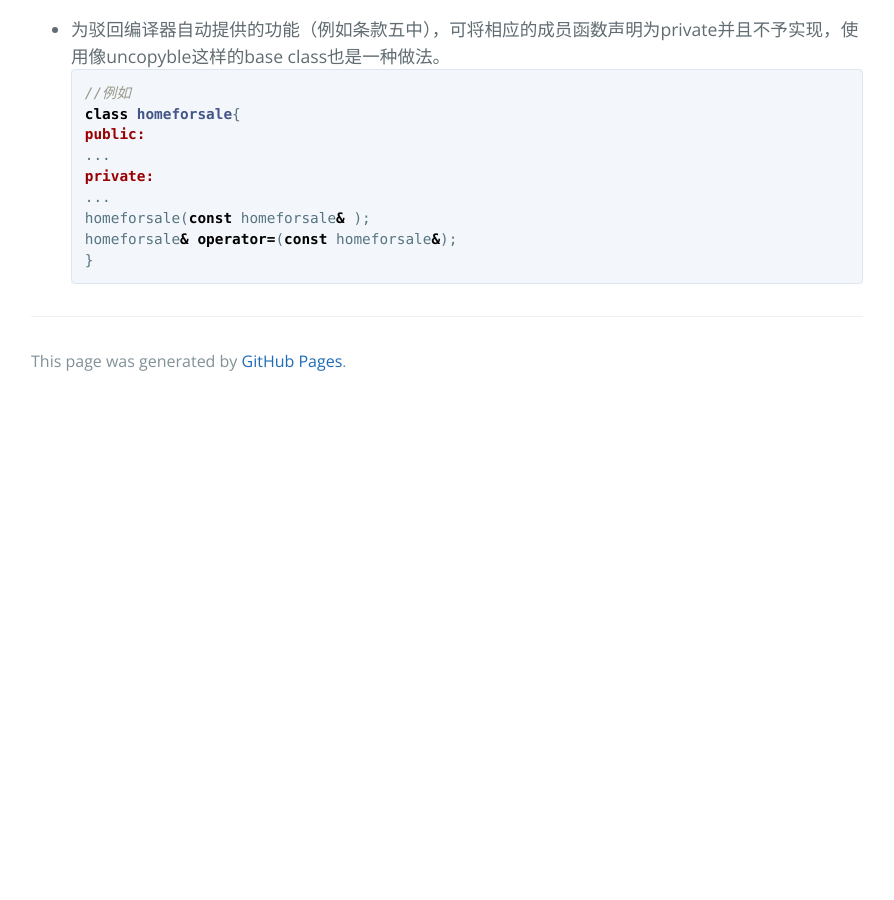
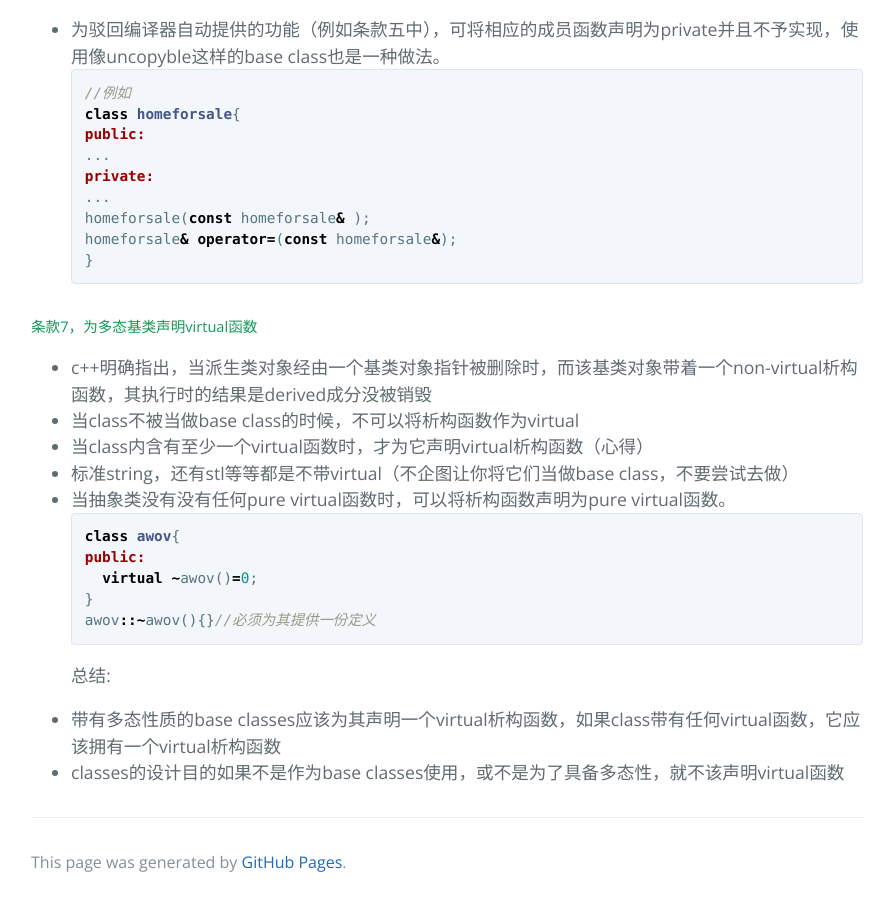
Before and after one commit to cuiyixiao/cuiyixiao.github.io, a Jekyll site: the page built from _posts/2017-12-19-effectivec++.md, in a window 1280 px wide and 900 px high, scrolled down 3644 px. Shown: the whole window, without its empty margins (193-1087 px from the left). Built offline with Jekyll 4.4.1, drawn with Linux system fonts in a browser that asks for light colours; our own code applies the rules of GitHub Pages for plain Markdown files; before the commit the page ends 4049 px from its top, so only the background shows below that.

Commit message:
update post

````diff
--- a/_posts/2017-12-19-effectivec++.md
+++ b/_posts/2017-12-19-effectivec++.md
@@ -135,3 +135,20 @@ private:
   homeforsale& operator=(const homeforsale&);
 }
 ```
+
+##### 条款7，为多态基类声明virtual函数
+- c++明确指出，当派生类对象经由一个基类对象指针被删除时，而该基类对象带着一个non-virtual析构函数，其执行时的结果是derived成分没被销毁
+- 当class不被当做base class的时候，不可以将析构函数作为virtual
+- 当class内含有至少一个virtual函数时，才为它声明virtual析构函数（心得）
+- 标准string，还有stl等等都是不带virtual（不企图让你将它们当做base class，不要尝试去做）
+- 当抽象类没有没有任何pure virtual函数时，可以将析构函数声明为pure virtual函数。
+```cpp
+class awov{
+public:
+    virtual ~awov()=0;
+}
+awov::~awov(){}//必须为其提供一份定义
+```
+总结:
+- 带有多态性质的base classes应该为其声明一个virtual析构函数，如果class带有任何virtual函数，它应该拥有一个virtual析构函数
+- classes的设计目的如果不是作为base classes使用，或不是为了具备多态性，就不该声明virtual函数
````
Also changed, not shown: _posts/2017-12-19-readiniv1.md (+32 -0 lines).
